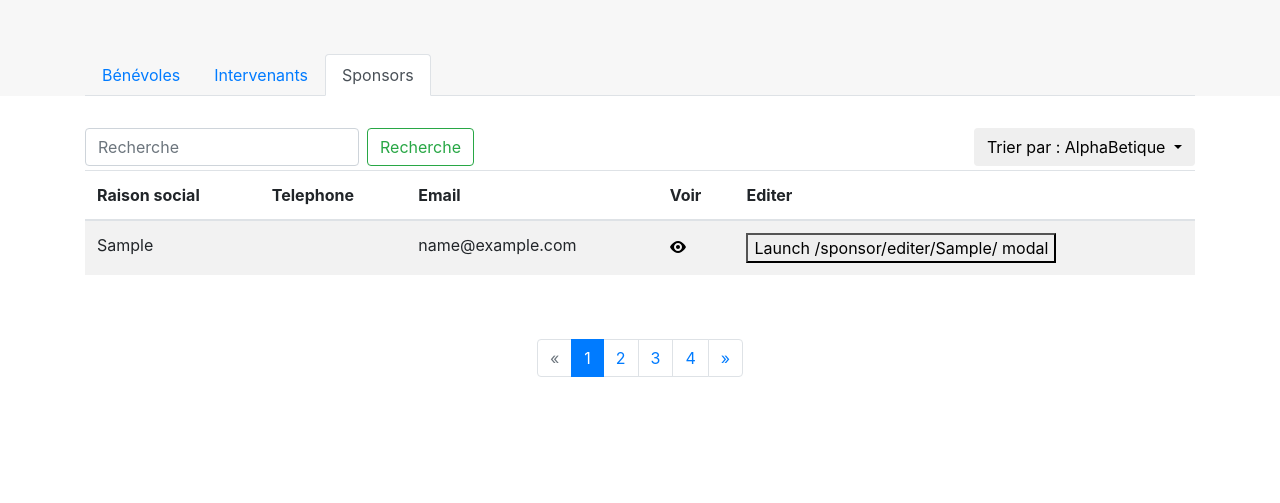
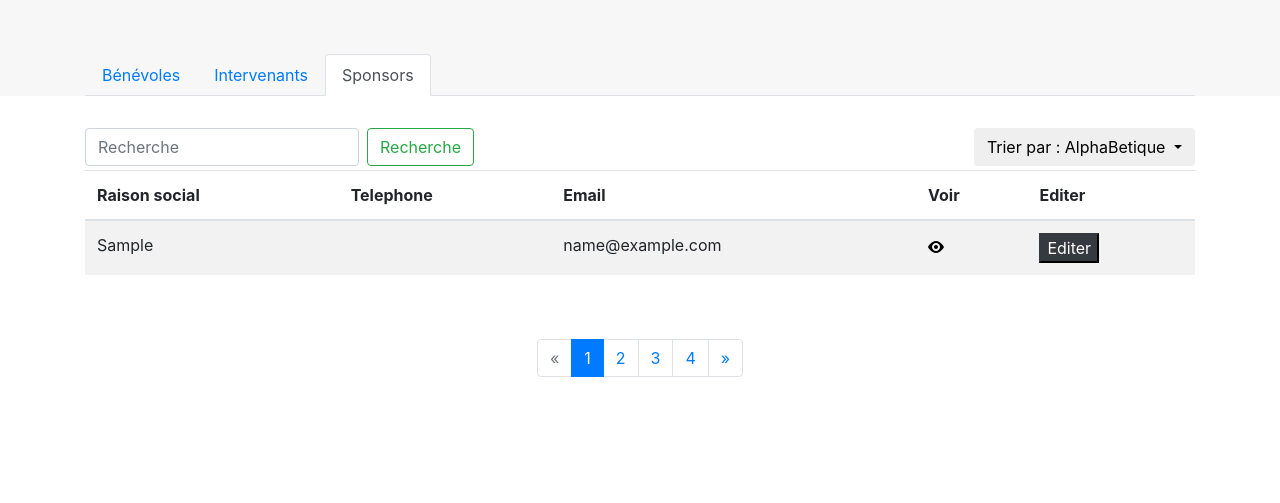
Before and after one commit to SteelCorp/IronTask, a Django app: page /sponsor/ in a window 1280 px wide. Shown: the part 88-591 px from the top of the page. Run offline with Django 3.2, Linux system fonts and the light colour scheme; a user stored in the database is signed in; tables that the repository leaves empty hold one stand-in row (values such as "Sample post"); some libraries are stand-ins or nearby versions.

Commit message:
Editer Sponsor presque fonctionnel manque la requete post

```diff
--- a/irontask_app/templates/base.html
+++ b/irontask_app/templates/base.html
@@ -125,13 +125,13 @@
                                 </div>
                                 <div class="form-group row">
                                     <label for="adresse" class="col-2 col-form-label">Adr :</label>
-                                    <input class="form-control col-10" type="text" value="Adresse" id="adresse">
+                                    <input class="form-control col-10" type="text" value="Adresse" id="adresseTriathlon">
                                 </div>
                                 <div class="form-group row">
                                     <label for="cp" class="col-2 col-form-label">Cp :</label>
                                     <input class="form-control col-3" type="text" value="9999" id="cp">
-                                    <label for="ville" class="col-2 col-form-label">Ville :</label>
-                                    <input class="form-control col-5" type="text" value="Ville" id="ville">
+                                    <label for="villetriatlhon" class="col-2 col-form-label">Ville :</label>
+                                    <input class="form-control col-5" type="text" value="villeTriatlhon" id="villeTriatlhon">
                                 </div>
 
                                 <div class="row ">
--- a/irontask_app/templates/listSponsor.html
+++ b/irontask_app/templates/listSponsor.html
@@ -81,12 +81,10 @@
 
 
                     <td>
-                        <button type="button" class="openEditerModal"
+                        <button  class="btn-dark"
                                 href="{% url 'editerSponsor' sponsor.siret %}" data-toggle="modal"
                                 data-form="{% url 'editerSponsor' sponsor.siret %}"
-                                id="{% url 'editerSponsor' sponsor.siret %}" data-target="#EditerModal">Launch
-                            {% url 'editerSponsor' sponsor.siret %}
-                            modal
+                                id="{% url 'editerSponsor' sponsor.siret %}" data-target="#EditerModal">Editer
                         </button>
                     </td>
 
@@ -157,7 +155,7 @@
                     $('#telephonePortable').val(data[0]['fields']['telephonePortable']);
                     $('#email').val(data[0]['fields']['email']);
 
-                    console.log(data[0]);
+                    console.log($('#adresse').val(data[0]['fields']['adresse']));
 
 
                 },
--- a/irontask_app/templates/modalEditer.html
+++ b/irontask_app/templates/modalEditer.html
@@ -25,12 +25,11 @@
                         <label for="formGroupExampleInput">Raison Social&nbsp;:</label><input name="raisonSocial"
                                                                                               id="raisonSocial"
                                                                                               class="form-control"
-
                                                                                               placeholder="" required=""
                                                                                               type="text">
                         <label for="formGroupExampleInput">Adresse&nbsp;:</label><input name="adresse"
+                                                                                        id="adresse"
                                                                                         class="form-control"
-                                                                                        id="adresse"
                                                                                         placeholder="" required=""
                                                                                         type="text">
                         <label for="formGroupExampleInput">Code Postal&nbsp;:</label><input name="codePostal"
```
